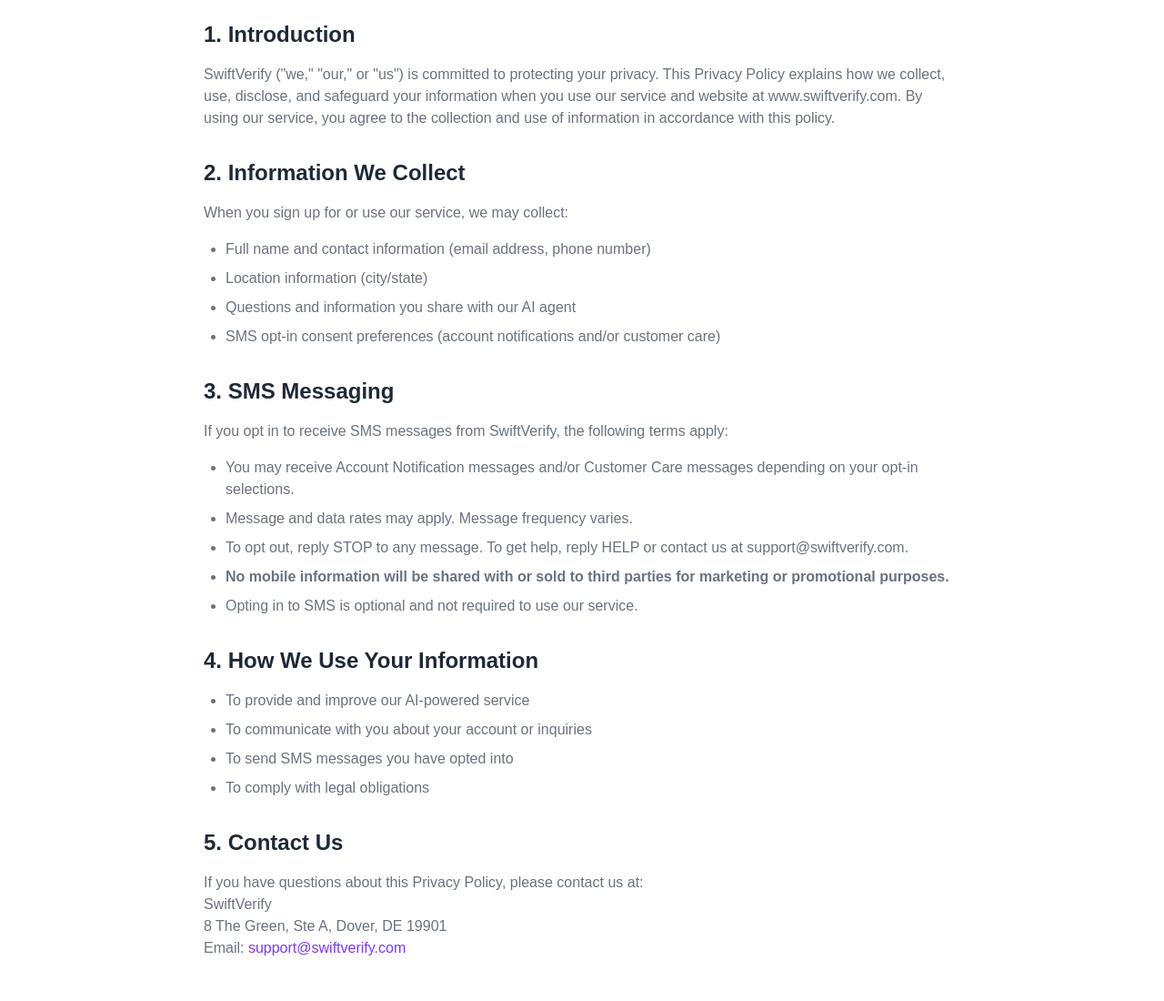
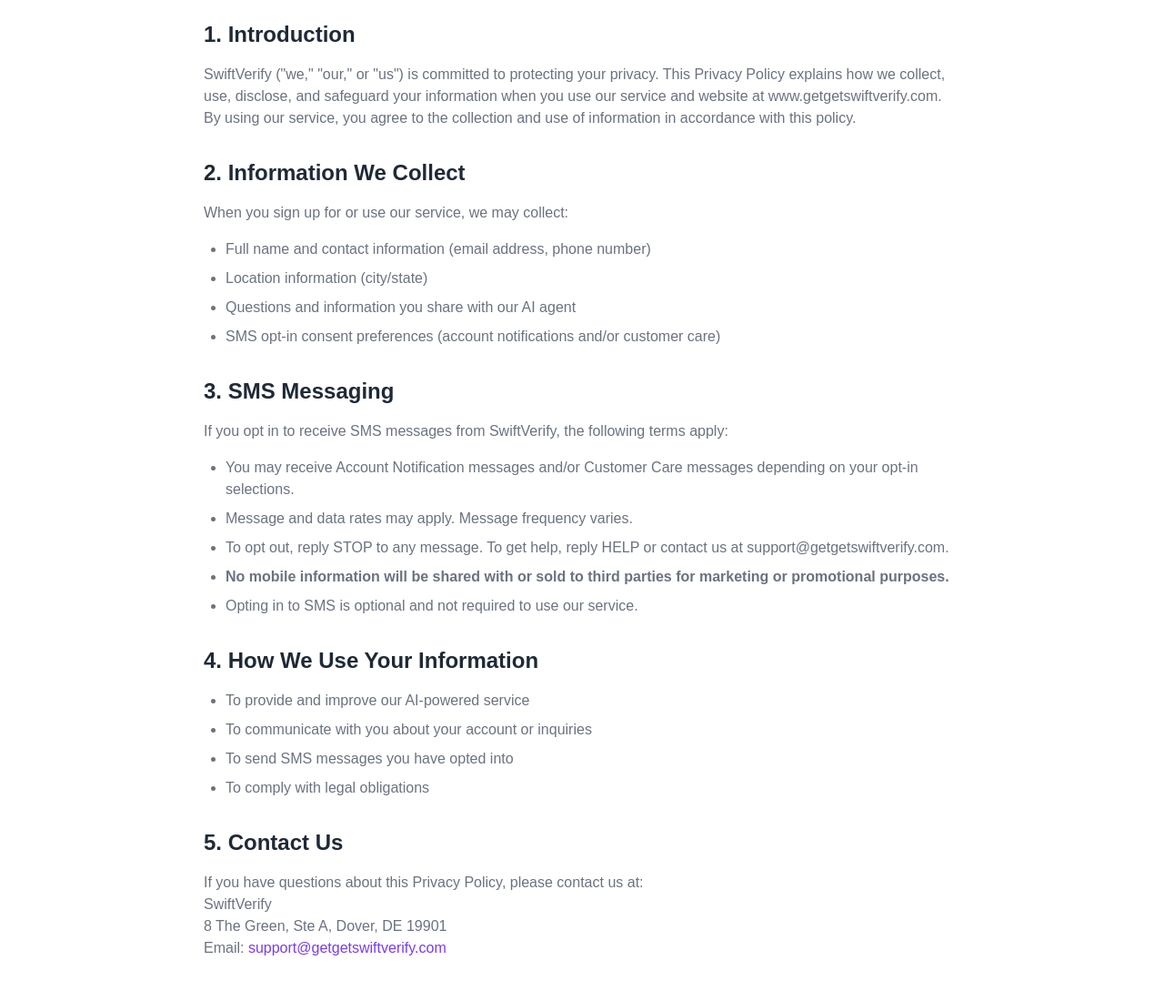
Before and after one commit to Textingman/org23224-swiftverify, a Next.js app: page /privacy in a window 1280 px wide. Shown: the part 366-1466 px from the top of the page at 91% size. Built offline with nearby package versions, Linux system fonts and the light colour scheme.

Commit message:
Update domain to www.getswiftverify.com and email to support@getswiftverify.com

```diff
--- a/app/privacy/page.tsx
+++ b/app/privacy/page.tsx
@@ -16,7 +16,7 @@
         <div className="prose prose-lg max-w-none">
           <h2 className="text-2xl font-bold mt-8 mb-4" style={{ color: '#1F2937' }}>1. Introduction</h2>
           <p className="mb-6" style={{ color: '#6B7280' }}>
-            SwiftVerify ("we," "our," or "us") is committed to protecting your privacy. This Privacy Policy explains how we collect, use, disclose, and safeguard your information when you use our service and website at www.swiftverify.com. By using our service, you agree to the collection and use of information in accordance with this policy.
+            SwiftVerify ("we," "our," or "us") is committed to protecting your privacy. This Privacy Policy explains how we collect, use, disclose, and safeguard your information when you use our service and website at www.getgetswiftverify.com. By using our service, you agree to the collection and use of information in accordance with this policy.
           </p>
           <h2 className="text-2xl font-bold mt-8 mb-4" style={{ color: '#1F2937' }}>2. Information We Collect</h2>
           <p className="mb-4" style={{ color: '#6B7280' }}>When you sign up for or use our service, we may collect:</p>
@@ -33,7 +33,7 @@
           <ul className="list-disc pl-6 mb-6 space-y-2" style={{ color: '#6B7280' }}>
             <li>You may receive Account Notification messages and/or Customer Care messages depending on your opt-in selections.</li>
             <li>Message and data rates may apply. Message frequency varies.</li>
-            <li>To opt out, reply STOP to any message. To get help, reply HELP or contact us at support@swiftverify.com.</li>
+            <li>To opt out, reply STOP to any message. To get help, reply HELP or contact us at support@getgetswiftverify.com.</li>
             <li><strong>No mobile information will be shared with or sold to third parties for marketing or promotional purposes.</strong></li>
             <li>Opting in to SMS is optional and not required to use our service.</li>
           </ul>
@@ -49,7 +49,7 @@
             If you have questions about this Privacy Policy, please contact us at:<br />
             SwiftVerify<br />
             8 The Green, Ste A, Dover, DE 19901<br />
-            Email: <a href="mailto:support@swiftverify.com" style={{ color: '#7C3AED' }}>support@swiftverify.com</a>
+            Email: <a href="mailto:support@getgetswiftverify.com" style={{ color: '#7C3AED' }}>support@getgetswiftverify.com</a>
           </p>
         </div>
       </section>
```
